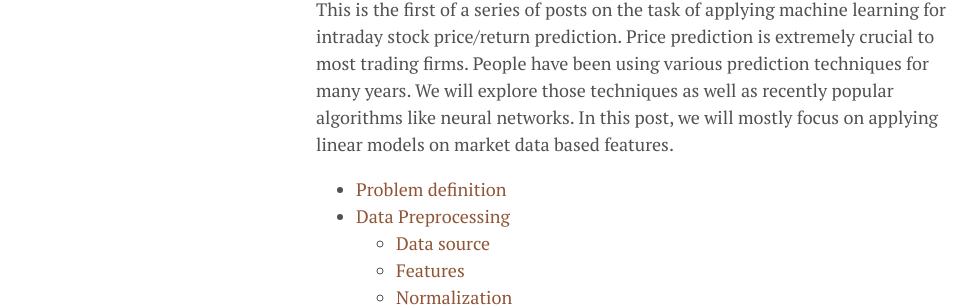
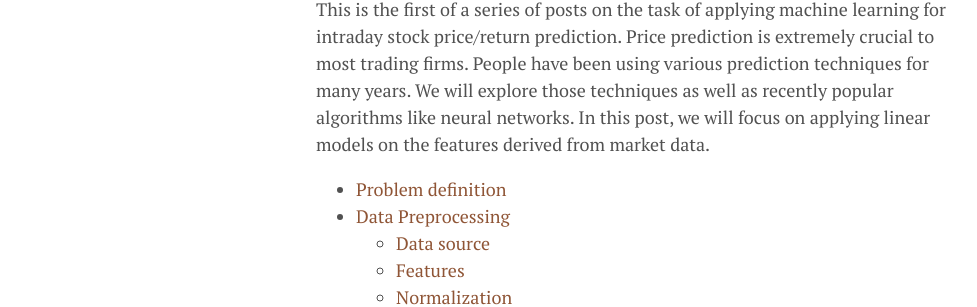
Before and after one commit to hardikp/hardikp.github.io, a Jekyll site: the page built from _posts/2017-10-03-intraday-stock-price-prediction-1.md, in a window 1280 px wide and 900 px high. Shown: the part 258-565 px from the top of the window, without its empty margins (0-977 px from the left). Built offline with Jekyll 4.4.1, drawn with Linux system fonts in a browser that asks for light colours; formulas are drawn with MathJax 3; comment, search, counter and statistics services are not loaded.

Commit message:
Minor change

```diff
--- a/_posts/2017-10-03-intraday-stock-price-prediction-1.md
+++ b/_posts/2017-10-03-intraday-stock-price-prediction-1.md
@@ -2,11 +2,11 @@
 layout: post
 comments: true
 title: "Machine Learning for Intraday Stock Price Prediction 1: Linear Models"
-excerpt: "This is the first of a series of posts on the task of applying machine learning for intraday stock price/return prediction. Price prediction is extremely crucial to most trading firms. People have been using various prediction techniques for many years. We will explore those techniques as well as recently popular algorithms like neural networks. In this post, we will mostly focus on applying linear models on market data based features."
+excerpt: "This is the first of a series of posts on the task of applying machine learning for intraday stock price/return prediction. Price prediction is extremely crucial to most trading firms. People have been using various prediction techniques for many years. We will explore those techniques as well as recently popular algorithms like neural networks. In this post, we will focus on applying linear models on the features derived from market data."
 date:   2017-10-03 22:00:00
 mathjax: true
 ---
-This is the first of a series of posts on the task of applying machine learning for intraday stock price/return prediction. Price prediction is extremely crucial to most trading firms. People have been using various prediction techniques for many years. We will explore those techniques as well as recently popular algorithms like neural networks. In this post, we will mostly focus on applying linear models on market data based features.
+This is the first of a series of posts on the task of applying machine learning for intraday stock price/return prediction. Price prediction is extremely crucial to most trading firms. People have been using various prediction techniques for many years. We will explore those techniques as well as recently popular algorithms like neural networks. In this post, we will focus on applying linear models on the features derived from market data.
 
 * TOC
 {:toc}
```
